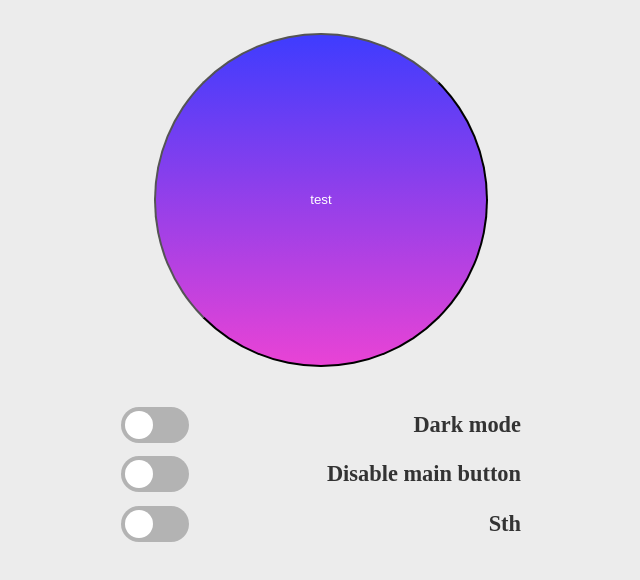
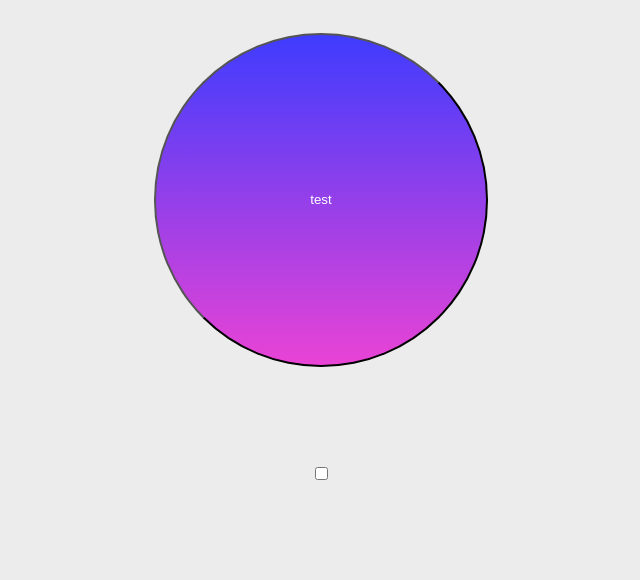
Before and after one commit to cookieMonsterDev/dummy-buttons, a React (Create React App) app: page / in a window 1280 px wide. Shown: the top 580 px of the page, without its empty margins (319-959 px from the left). Built offline with nearby package versions, Linux system fonts and the light colour scheme.

Commit message:
feat: basic settings extended window

```diff
--- a/src/App.tsx
+++ b/src/App.tsx
@@ -8,7 +8,7 @@ import { darkModeController } from './typescript/darkMode/darkMode';
 
 const App = () => {
 
-  const [theme, setTheme] = useState(darkModeController())
+  const [theme, setTheme] = useState(() => {return darkModeController()})
 
   const handleTheme = () => {
     return setTheme(darkModeController())
--- a/src/components/settings/settings.tsx
+++ b/src/components/settings/settings.tsx
@@ -1,7 +1,9 @@
+import { useState } from "react";
 import styled from "styled-components";
 import { Toggle } from "../buttons/toggle";
 
 interface ToggleMenuProps {
+
   handleTheme?: () => void;
   disableButton?: () => void;
   changeAction?: () => void;
@@ -15,25 +17,44 @@ const Container = styled.div`
   flex-direction: column;
 `;
 
+const SettingsButton = styled.input`
+  margin: 5em;
+`;
+
+const SettingsButtonlabel = styled.label`
+
+`;
+
 export const ToggleMenu = (props: ToggleMenuProps) => {
-  return (
+
+  const [extended, setExtended] = useState(false);
+
+  if (extended) {
+    return (
       <Container>
-
+        <SettingsButtonlabel>
+          <SettingsButton type="checkbox" onChange={() => setExtended(!extended)} />
+        </SettingsButtonlabel>
           <Toggle
             toggleText={"Dark mode"}
             toggleId={"1"}
             onChange={() => {props.handleTheme?.()}}/>
-
           <Toggle
             toggleText={"Disable main button"}
             toggleId={"2"}
             onChange={() => {}}/>
-
           <Toggle
             toggleText={"Sth"}
             toggleId={"3"}
             onChange={() => {console.log("Sth")}}/>
-
       </Container>
+    );
+  }
+  else return (
+    <Container>
+      <SettingsButtonlabel>
+          <SettingsButton type="checkbox" onChange={() => setExtended(!extended)} />
+      </SettingsButtonlabel>
+    </Container>
   );
 };
```
